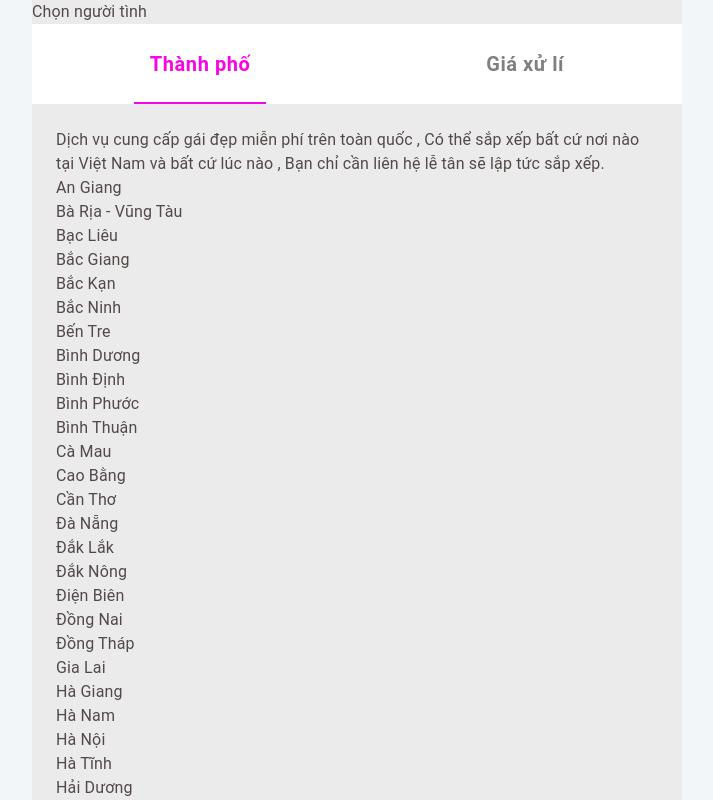
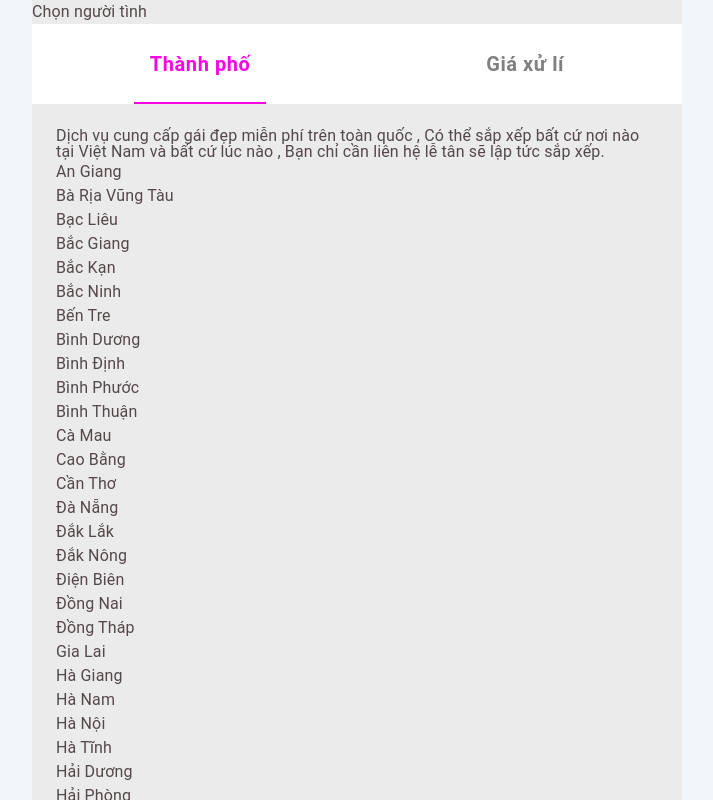
Before and after one commit to hienpham123/nhac-duong-lau, a React (Vite) app: page /chosen-people in a window 1280 px wide. Shown: the top 800 px of the page, without its empty margins (283-996 px from the left). Built offline with nearby package versions, Linux system fonts and the light colour scheme; the HTML template or start-up script is replaced by a standard one.

Commit message:
update choosen

```diff
--- /dev/null
+++ b/mock/choosen-province.ts
@@ -0,0 +1,57 @@
+export const choosen_province_list = [
+    {
+        id: 1,
+        province_id: 1,
+        province_name: 'An Giang',
+        image_url: 'https://meatworld.com.vn/wp-content/uploads/anh-gai-xinh-che-mat-19.jpg',
+        code: 'A1',
+        images_list: [
+            'https://meatworld.com.vn/wp-content/uploads/anh-gai-xinh-che-mat-20.jpg',
+            'https://meatworld.com.vn/wp-content/uploads/anh-gai-xinh-che-mat-21.jpg',
+            'https://meatworld.com.vn/wp-content/uploads/anh-gai-xinh-che-mat-22.jpg',
+            'https://meatworld.com.vn/wp-content/uploads/anh-gai-xinh-che-mat-23.jpg',
+            'https://meatworld.com.vn/wp-content/uploads/anh-gai-xinh-che-mat-24.jpg',
+            'https://meatworld.com.vn/wp-content/uploads/anh-gai-xinh-che-mat-25.jpg',
+        ]
+    },
+    {
+        id: 2,
+        province_id: 1,
+        province_name: 'An Giang',
+        image_url: 'https://chontruong.edu.vn/wp-content/uploads/2024/09/anh-gai-xinh-2.jpg',
+        code: 'A2',
+        images_list: [
+            'https://top10tphcm.com/wp-content/uploads/2023/02/gai-dep-nhat-viet-nam-6.jpg',
+            'https://meatworld.com.vn/wp-content/uploads/anh-gai-xinh-che-mat-14.jpg',
+            'https://meatworld.com.vn/wp-content/uploads/anh-gai-xinh-che-mat-15.jpg',
+            'https://meatworld.com.vn/wp-content/uploads/anh-gai-xinh-che-mat-16.jpg'
+        ]
+    },
+    {
+        id: 3,
+        province_id: 2,
+        province_name: 'Bà Rịa Vũng Tàu',
+        image_url: 'https://meatworld.com.vn/wp-content/uploads/anh-gai-xinh-che-mat-2.jpg',
+        code: 'A3',
+        images_list: [
+            'https://meatworld.com.vn/wp-content/uploads/anh-gai-xinh-che-mat-3.jpg',
+            'https://meatworld.com.vn/wp-content/uploads/anh-gai-xinh-che-mat-10.jpg',
+            'https://meatworld.com.vn/wp-content/uploads/anh-gai-xinh-che-mat-11.jpg',
+            'https://meatworld.com.vn/wp-content/uploads/anh-gai-xinh-che-mat-13.jpg'
+        ]
+    },
+    {
+        id: 4,
+        province_id: 2,
+        province_name: 'Bà Rịa Vũng Tàu',
+        image_url: 'https://meatworld.com.vn/wp-content/uploads/anh-gai-xinh-che-mat-26.jpg',
+        code: 'A4',
+        images_list: [
+            'https://meatworld.com.vn/wp-content/uploads/anh-gai-xinh-che-mat-27.jpg',
+            'https://meatworld.com.vn/wp-content/uploads/anh-gai-xinh-che-mat-28.jpg',
+            'https://meatworld.com.vn/wp-content/uploads/anh-gai-xinh-che-mat-29.jpg',
+            'https://meatworld.com.vn/wp-content/uploads/anh-gai-xinh-che-mat-30.jpg',
+
+        ]
+    }
+]
--- a/mock/reports.ts
+++ b/mock/reports.ts
@@ -21,6 +21,6 @@ export const reports_list = [
         created: '',
         author: 'Dương Lâm',
         author_image: 'https://raonhanh365.vn/pictures/detail/2022/08/16/3381247845172034560.jpg',
-        comment: 'Em đẹp quá'
+        comment: 'Lorem ipsum dolor sit amet, consectetur adipiscing elit. Nullam ac quam augue. Nam at pulvinar elit, commodo luctus ante. Class aptent taciti sociosqu ad litora torquent per conubia nostra, per inceptos himenaeos. Duis at nisi sapien. Nunc iaculis risus orci, eu venenatis nibh maximus eu. Nam id erat velit. Proin vel augue ac augue pretium blandit. Praesent pellentesque porttitor nunc, in auctor lorem elementum in.'
     }
 ]
--- /dev/null
+++ b/src/components/ChosenPeople/ChooseProvince.tsx
@@ -0,0 +1,47 @@
+import React from "react";
+import { Link, useParams } from "react-router-dom";
+import { choosen_province_list } from "../../../mock/choosen-province";
+import ROUTERS_PATHS from "../../shared/constants/router-path";
+import { IoIosArrowBack } from "react-icons/io";
+
+export default function ChooseProvince() {
+    const { province } = useParams();
+
+    const items = choosen_province_list.filter(
+        (item) => province && item.province_id == +province
+    );
+    return (
+        <section className="w-full h-full min-h-screen">
+            <div className="flex h-12 md:h-20 items-center bg-fuchsia-400 justify-center">
+                <Link to={ROUTERS_PATHS.CHOSEN_PEOPELE} className="absolute left-3">
+                    <IoIosArrowBack size={30} color="white" />
+                </Link>
+                <h1 className="text-xl sm:text-3xl font-semibold text-white text-center">
+                    {items[0].province_name}
+                </h1>
+            </div>
+            <div className="grid grid-cols-2 gap-2 rounded-lg p-2">
+                {(items ?? []).map((item) => {
+                    return (
+                        <Link
+                            to={ROUTERS_PATHS.CHOOSEN_PROFILE.replace(
+                                ":province",
+                                item.province_id.toString()
+                            ).replace(":id", item.id.toString())}
+                            state={{ data: item }}
+                        >
+                            <div className="bg-white p-2">
+                                <img
+                                    className="w-full h-full object-cover"
+                                    src={item?.image_url}
+                                    alt=""
+                                />
+                                <h6 className="text-sm mt-2">{item?.code}</h6>
+                            </div>
+                        </Link>
+                    );
+                })}
+            </div>
+        </section>
+    );
+}
--- a/src/components/ChosenPeople/ChosenPeople.tsx
+++ b/src/components/ChosenPeople/ChosenPeople.tsx
@@ -4,19 +4,73 @@ import Tab from '@mui/material/Tab';
 import TabContext from '@mui/lab/TabContext';
 import TabList from '@mui/lab/TabList';
 import TabPanel from '@mui/lab/TabPanel';
+import { Link } from 'react-router-dom';
+import ROUTERS_PATHS from '../../shared/constants/router-path';
 
 const vietnamProvinces = [
-    "An Giang", "Bà Rịa - Vũng Tàu", "Bạc Liêu", "Bắc Giang", "Bắc Kạn", "Bắc Ninh",
-    "Bến Tre", "Bình Dương", "Bình Định", "Bình Phước", "Bình Thuận", "Cà Mau",
-    "Cao Bằng", "Cần Thơ", "Đà Nẵng", "Đắk Lắk", "Đắk Nông", "Điện Biên",
-    "Đồng Nai", "Đồng Tháp", "Gia Lai", "Hà Giang", "Hà Nam", "Hà Nội",
-    "Hà Tĩnh", "Hải Dương", "Hải Phòng", "Hậu Giang", "Hòa Bình", "Hưng Yên",
-    "Khánh Hòa", "Kiên Giang", "Kon Tum", "Lai Châu", "Lâm Đồng", "Lạng Sơn",
-    "Lào Cai", "Long An", "Nam Định", "Nghệ An", "Ninh Bình", "Ninh Thuận",
-    "Phú Thọ", "Phú Yên", "Quảng Bình", "Quảng Nam", "Quảng Ngãi", "Quảng Ninh",
-    "Quảng Trị", "Sóc Trăng", "Sơn La", "Tây Ninh", "Thái Bình", "Thái Nguyên",
-    "Thanh Hóa", "Thừa Thiên Huế", "Tiền Giang", "TP Hồ Chí Minh", "Trà Vinh",
-    "Tuyên Quang", "Vĩnh Long", "Vĩnh Phúc", "Yên Bái"
+    { id: 1, name: "An Giang" },
+    { id: 2, name: "Bà Rịa Vũng Tàu" },
+    { id: 3, name: "Bạc Liêu" },
+    { id: 4, name: "Bắc Giang" },
+    { id: 5, name: "Bắc Kạn" },
+    { id: 6, name: "Bắc Ninh" },
+    { id: 7, name: "Bến Tre" },
+    { id: 8, name: "Bình Dương" },
+    { id: 9, name: "Bình Định" },
+    { id: 10, name: "Bình Phước" },
+    { id: 11, name: "Bình Thuận" },
+    { id: 12, name: "Cà Mau" },
+    { id: 13, name: "Cao Bằng" },
+    { id: 14, name: "Cần Thơ" },
+    { id: 15, name: "Đà Nẵng" },
+    { id: 16, name: "Đắk Lắk" },
+    { id: 17, name: "Đắk Nông" },
+    { id: 18, name: "Điện Biên" },
+    { id: 19, name: "Đồng Nai" },
+    { id: 20, name: "Đồng Tháp" },
+    { id: 21, name: "Gia Lai" },
+    { id: 22, name: "Hà Giang" },
+    { id: 23, name: "Hà Nam" },
+    { id: 24, name: "Hà Nội" },
+    { id: 25, name: "Hà Tĩnh" },
+    { id: 26, name: "Hải Dương" },
+    { id: 27, name: "Hải Phòng" },
+    { id: 28, name: "Hậu Giang" },
+    { id: 29, name: "Hòa Bình" },
+    { id: 30, name: "Hưng Yên" },
+    { id: 31, name: "Khánh Hòa" },
+    { id: 32, name: "Kiên Giang" },
+    { id: 33, name: "Kon Tum" },
+    { id: 34, name: "Lai Châu" },
+    { id: 35, name: "Lâm Đồng" },
+    { id: 36, name: "Lạng Sơn" },
+    { id: 37, name: "Lào Cai" },
+    { id: 38, name: "Long An" },
+    { id: 39, name: "Nam Định" },
+    { id: 40, name: "Nghệ An" },
+    { id: 41, name: "Ninh Bình" },
+    { id: 42, name: "Ninh Thuận" },
+    { id: 43, name: "Phú Thọ" },
+    { id: 44, name: "Phú Yên" },
+    { id: 45, name: "Quảng Bình" },
+    { id: 46, name: "Quảng Nam" },
+    { id: 47, name: "Quảng Ngãi" },
+    { id: 48, name: "Quảng Ninh" },
+    { id: 49, name: "Quảng Trị" },
+    { id: 50, name: "Sóc Trăng" },
+    { id: 51, name: "Sơn La" },
+    { id: 52, name: "Tây Ninh" },
+    { id: 53, name: "Thái Bình" },
+    { id: 54, name: "Thái Nguyên" },
+    { id: 55, name: "Thanh Hóa" },
+    { id: 56, name: "Thừa Thiên Huế" },
+    { id: 57, name: "Tiền Giang" },
+    { id: 58, name: "TP Hồ Chí Minh" },
+    { id: 59, name: "Trà Vinh" },
+    { id: 60, name: "Tuyên Quang" },
+    { id: 61, name: "Vĩnh Long" },
+    { id: 62, name: "Vĩnh Phúc" },
+    { id: 63, name: "Yên Bái" }
 ];
 
 export default function ChosenPeople() {
@@ -28,7 +82,7 @@ export default function ChosenPeople() {
 
     return (
         <section className='w-full min-h-screen'>
-            <div className="flex h-20 items-center bg-fuchsia-400 justify-center">
+            <div className="flex h-12 md:h-20 items-center bg-fuchsia-400 justify-center">
                 <h1 className="text-xl sm:text-3xl font-semibold text-white text-center">Chọn người tình</h1>
             </div>
             <div className="w-full rounded-md">
@@ -64,18 +118,20 @@ export default function ChosenPeople() {
 
                     <TabPanel value="1">
                         <div>
-                            <div className='bg-[#8a637d] p-2 rounded-lg'>
-                                <span className='text-sm text-white'>{`Dịch vụ cung cấp gái đẹp miễn phí trên toàn quốc , Có thể sắp xếp bất cứ nơi nào tại Việt Nam và bất cứ lúc nào , Bạn chỉ cần liên hệ lễ tân sẽ lập tức sắp xếp.`}</span>
+                            <div className='bg-[#8a637d] p-2 rounded-lg' style={{ lineHeight: 1 }}>
+                                <span className='text-sm text-white leading-none'>{`Dịch vụ cung cấp gái đẹp miễn phí trên toàn quốc , Có thể sắp xếp bất cứ nơi nào tại Việt Nam và bất cứ lúc nào , Bạn chỉ cần liên hệ lễ tân sẽ lập tức sắp xếp.`}</span>
                             </div>
 
                             <div className='mt-3'>
                                 {vietnamProvinces.map((province, index) => (
-                                    <div
-                                        key={index}
-                                        className='bg-white w-full p-4 border-b border-gray-200'
-                                    >
-                                        <h1 className='text-2xl font-medium uppercase'>{province}</h1>
-                                    </div>
+                                    <Link to={ROUTERS_PATHS.CHOOSEN_PROVINCE.replace(':province', province.id.toString()) }>
+                                        <div
+                                            key={index}
+                                            className='bg-white w-full p-4 border-b border-gray-200'
+                                        >
+                                            <h1 className='text-base md:text-2xl font-medium uppercase'>{province.name}</h1>
+                                        </div>
+                                    </Link>
                                 ))}
                             </div>
                         </div>
@@ -83,8 +139,8 @@ export default function ChosenPeople() {
 
                     <TabPanel value="2">
                         <div className='flex flex-col gap-2'>
-                            <div className='bg-[#8a637d] p-2 rounded-lg'>
-                                <span className='text-sm text-white'>{`Dịch vụ cung cấp gái đẹp miễn phí trên toàn quốc , Có thể sắp xếp bất cứ nơi nào tại Việt Nam và bất cứ lúc nào , Bạn chỉ cần liên hệ lễ tân sẽ lập tức sắp xếp.`}</span>
+                            <div className='bg-[#8a637d] p-2 rounded-lg' style={{ lineHeight: 1 }}>
+                                <span className='text-sm text-white' style={{ lineHeight: 1 }}>{`Dịch vụ cung cấp gái đẹp miễn phí trên toàn quốc , Có thể sắp xếp bất cứ nơi nào tại Việt Nam và bất cứ lúc nào , Bạn chỉ cần liên hệ lễ tân sẽ lập tức sắp xếp.`}</span>
                             </div>
                             <h3 className='text-[#0bdab0] font-semibold'>{`Có những tài nguyên nào?`}</h3>
                             <h3 className='font-semibold'>{`Người nổi tiếng trên mạng, người mẫu, tiếp viên hàng không, người mẫu trẻ, sinh viên đại học, chỉ có điều bạn không nghĩ ra được và bạn không thể làm được nếu không có nền tảng này`}</h3>
--- a/src/shared/constants/router-path.ts
+++ b/src/shared/constants/router-path.ts
@@ -7,7 +7,9 @@ const ROUTERS_PATHS = {
   SETTINGS: '/settings',
   ACCOUNT_INFO1: '/account-info1',
   DETAILS: '/details/:id',
-  CHOSEN_PEOPELE: '/chosen-people'
+  CHOSEN_PEOPELE: '/chosen-people',
+  CHOOSEN_PROVINCE: '/chosen-province/:province',
+  CHOOSEN_PROFILE: '/profile/:province/:id',
 };
 
 export default ROUTERS_PATHS;
```
Also changed, not shown: src/components/Card/PeopleCardDetail.tsx (+5 -5 lines), src/components/ChosenPeople/Profile.tsx (added, +45 -0 lines), src/router/index.tsx (+8 -0 lines).
